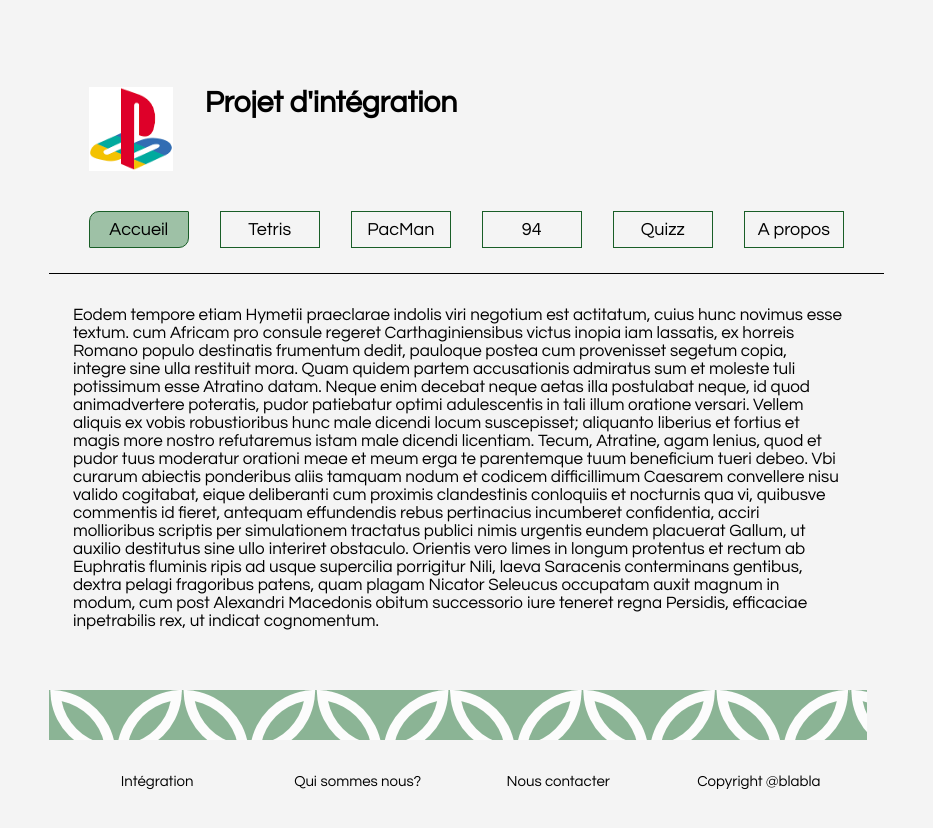
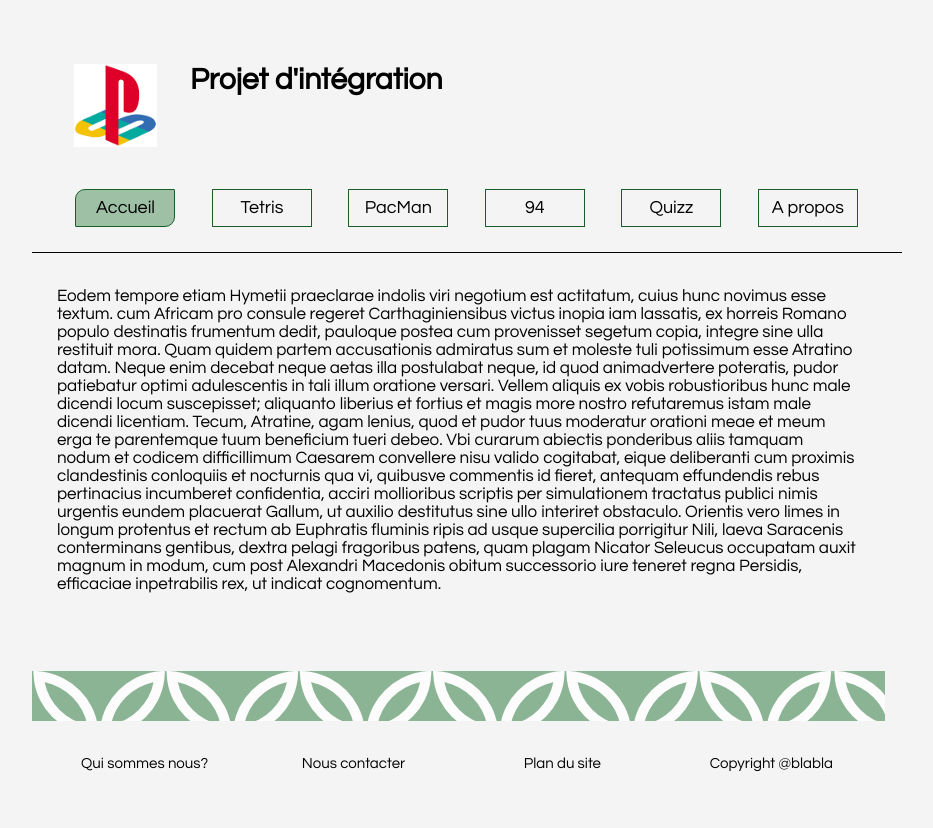
Before and after one commit to SimMohi/Projet_Integration, a plain HTML site: page Web/index.html in a window 1280 px wide. Both pictures are taken after a click on the element "Accueil". Shown: the whole page, without its empty margins (182-1115 px from the left). After the commit the page ends 800 px from the top, so only its background shows below. Drawn offline with nearby package versions, Linux system fonts and the light colour scheme.

Commit message:
sort code in different repo

```diff
--- /dev/null
+++ b/Web/CSS/index.css
@@ -0,0 +1,98 @@
+/* feuille de style principale */
+
+* {
+    margin: 1%;
+    padding: 1%;
+    box-sizing: border-box;
+}
+
+html {
+    background-color: #f4f4f4;
+    margin: 0px;
+    padding: 0px;
+}
+
+body {
+    margin: auto;
+    width: 70%;
+    min-width: 310px;
+    font-family: 'Questrial';
+    font-size: 15px;
+    height: 800px;
+}
+
+header {
+    border-bottom: 1px solid black;
+    width: 100%;
+}
+
+#headDiv {
+    display: flex;
+}
+
+img {
+    width: 100px;
+    height: 100px;
+}
+
+nav {
+    text-align: right;
+    display: flex;
+    justify-content: space-around;
+    align-items: center;
+}
+
+nav span {
+    font-size: 1.2em;
+    margin: auto;
+    width: 100px;
+    border: 1px solid #195e27;
+    text-align: center;
+}
+
+nav span:first-child {
+    border-radius: 10px 1px;
+    background-color: #9ec1a6;
+}
+
+nav span:hover {
+    box-shadow: 5px 5px 30px 2px #848181;
+}
+
+main {
+    min-height: 400px;
+}
+
+section {
+    display: none;
+    font-size: 17px;
+}
+
+section:first-child {
+    display: inline-block;
+}
+
+#ligne {
+    height: 50px;
+    background-image: url('../IMG/capture.png');
+    opacity: 0.75;
+}
+
+footer {
+    height: 50px;
+    display: flex;
+    justify-content: space-around;
+}
+
+a {
+    color: black;
+    text-decoration: none;
+    border: 1px solid #f4f4f4;
+    width: 150px;
+    text-align: center;
+}
+
+a:hover {
+    opacity: 0.75;
+    color: #195e27;
+}
--- /dev/null
+++ b/Web/CSS/responsive.css
@@ -0,0 +1,14 @@
+/* feuille de style responsive */
+
+@media screen and (max-width: 825px) {
+
+    nav {
+        display: flex;
+        flex-wrap: wrap;
+    }
+
+    footer {
+        flex-wrap: wrap;
+    }
+
+}
--- /dev/null
+++ b/Web/JS/fonctions.js
@@ -0,0 +1,5 @@
+// fonctions du code JavaScript
+
+function capitalize(x) {
+    return x.charAt(0).toUpperCase() + x.slice(1);
+}
--- /dev/null
+++ b/Web/JS/index.js
@@ -0,0 +1,25 @@
+// code JavaScript pricipal
+
+$(function() {
+
+	var selectedSct = 'sctAccueil';
+
+	// quand on clique sur les boutons du menu de navigation
+    $('nav span').click(function() {
+        // modifie les bordures du menu
+        $('nav span').css('border-radius', '0px').css('background-color', '#f4f4f4');
+        $(this).css('border-radius', '10px 1px').css('background-color', '#9ec1a6');
+
+        // assigne une valeur qui servira d'identifiant
+        var up = capitalize($(this).attr('id'));
+        var id = 'sct' + String(up);
+
+        // si on clique sur un autre bouton, efface le texte courant et affiche le texte voulu
+        if(id != selectedSct) {
+        	$('#' + selectedSct).slideUp('fast');
+        	selectedSct = id;
+			$('#' + id).delay(300).slideDown('fast');
+        }
+    });
+
+})
--- a/Web/index.html
+++ b/Web/index.html
@@ -2,117 +2,12 @@
 <html>
     <head>
         <meta charset="UTF-8">
-        <title>Le titre du document</title>
+        <title>Projet d'intrégration</title>
         <link href='https://fonts.googleapis.com/css?family=Questrial' rel='stylesheet'>
-        <style type="text/css">
-            * {
-                margin: 1%;
-                padding: 1%;
-                box-sizing: border-box;
-            }
+        <link href='CSS/index.css' rel='stylesheet'>
+        <link href='CSS/responsive.css' rel='stylesheet'>
+    </head>
 
-            html {
-                background-color: #f4f4f4;
-            }
-
-            body {
-                margin: auto;
-                width: 70%;
-                min-width: 310px;
-                font-family: 'Questrial';
-                font-size: 15px;
-                height: 800px;
-            }
-
-            header {
-                border-bottom: 1px solid black;
-                width: 100%;
-            }
-
-            #headDiv {
-                display: flex;
-            }
-
-            img {
-                width: 100px;
-                height: 100px;
-            }
-
-            nav {
-                text-align: right;
-                display: flex;
-                justify-content: space-around;
-                align-items: center;
-            }
-
-            nav span {
-                font-size: 1.2em;
-                margin: auto;
-                width: 100px;
-                border: 1px solid #195e27;
-                text-align: center;
-            }
-
-            nav span:first-child {
-                border-radius: 10px 1px;
-                background-color: #9ec1a6;
-            }
-
-            nav span:hover {
-                box-shadow: 5px 5px 30px 2px #848181;
-            }
-
-            main {
-                min-height: 400px;
-            }
-
-            section {
-                display: none;
-                font-family: 'Questrial';
-                font-size: 17px;
-            }
-
-            section:first-child {
-                display: inline-block;
-            }
-
-            #ligne {
-                height: 50px;
-                background-image: url('IMG/capture.png');
-                opacity: 0.75;
-            }
-
-            footer {
-                height: 50px;
-                display: flex;
-                justify-content: space-around;
-            }
-
-            a {
-                color: black;
-                text-decoration: none;
-                border: 1px solid #f4f4f4;
-                width: 150px;
-                text-align: center;
-            }
-
-            a:hover {
-                opacity: 0.75;
-                color: #195e27;
-            }
-
-            @media screen and (max-width: 825px) {
-                nav {
-                    display: flex;
-                    flex-wrap: wrap;
-                }
-
-                footer {
-                    flex-wrap: wrap;
-                }
-            }
-        </style>
-    </head>
     <body>
 
         <header>
@@ -129,6 +24,7 @@
                 <span id="about">A propos</span>
             </nav>
         </header>
+
         <main>
             <section id="sctAccueil">
                 Eodem tempore etiam Hymetii praeclarae indolis viri negotium est actitatum, cuius hunc novimus esse textum. cum Africam pro consule regeret Carthaginiensibus victus inopia iam lassatis, ex horreis Romano populo destinatis frumentum dedit, pauloque postea cum provenisset segetum copia, integre sine ulla restituit mora.
@@ -186,39 +82,19 @@
             </section>
 
         </main>
+
         <div id="ligne"></div>
+
         <footer>
-            <a href="#">Intégration</a>
             <a href="#">Qui sommes nous?</a>
             <a href="#">Nous contacter</a>
+            <a href="#">Plan du site</a>
             <a href="#">Copyright @blabla</a>
         </footer>
 
         <script src="http://ajax.googleapis.com/ajax/libs/jquery/1/jquery.js"></script>
-        <!-- <script src="https://ajax.googleapis.com/ajax/libs/jqueryui/1.8.5/jquery-ui.min.js"></script> -->
-        <script>
-            $(function() {
+        <script src="JS/fonctions.js"></script>
+        <script src="JS/index.js"></script>
 
-            	var selectedSct;
-                $('nav span').click(function() {
-                    $('nav span').css('border-radius', '0px').css('background-color', '#f4f4f4');
-                    $(this).css('border-radius', '10px 1px').css('background-color', '#9ec1a6');
-
-                    var up = capitalize($(this).attr('id'));
-                    var id = 'sct' + String(up);
-                    if(id != selectedSct) {
-                    	selectedSct = id;
-                    	$('section').slideUp('fast').delay(500);
-						$('#' + id).slideDown('fast');
-                    }
-
-
-                });
-
-                function capitalize(x) {
-                    return x.charAt(0).toUpperCase() + x.slice(1);
-                }
-            })
-        </script>
     </body>
 </html>
```
